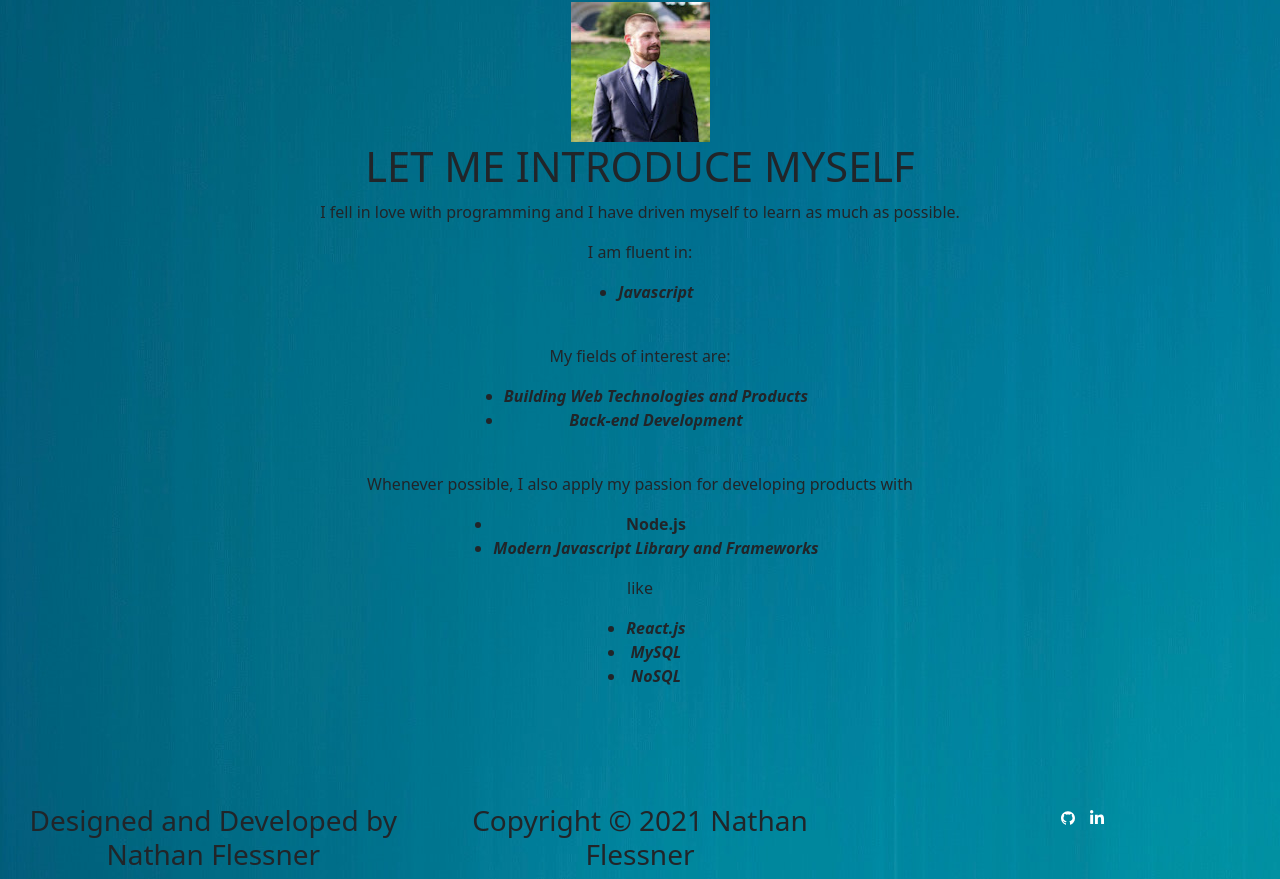
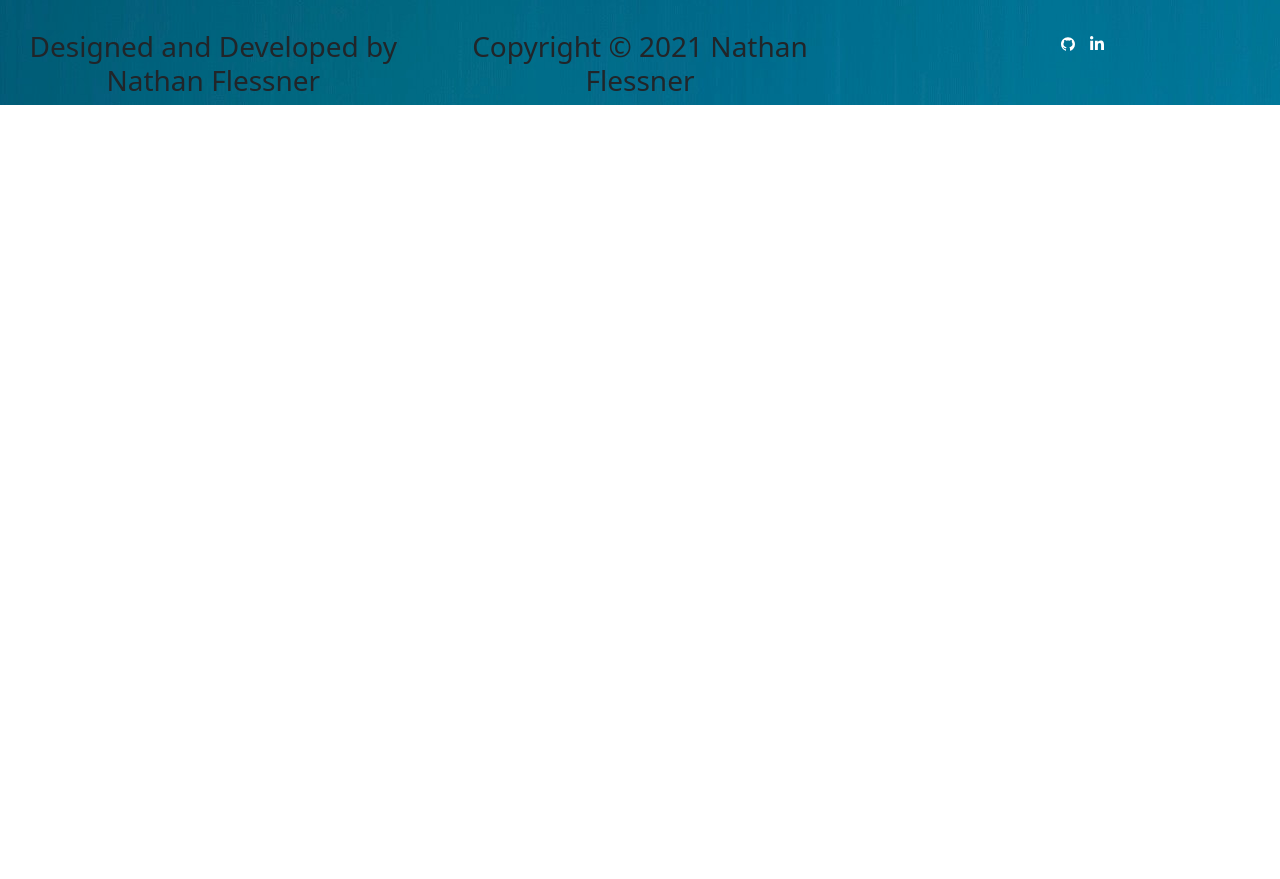
Before and after one commit to SirNathanJF/this-is-nate, a React (Create React App) app: page / in a window 1280 px wide. Shown: the part 738-1617 px from the top of the page. After the commit the page ends 843 px from the top, so only its background shows below. Built offline with nearby package versions, Linux system fonts and the light colour scheme.

Commit message:
moved about me section and edited sizing on home page

```diff
--- a/src/components/views/Home.js
+++ b/src/components/views/Home.js
@@ -3,7 +3,6 @@ import React from "react";
 // Relative imports.
 import Typewrite from "./Typewrite";
 import coder from "../../Assets/coder.svg";
-import headshot from "../../Assets/headshot.jpg";
 
 export default function Home() {
   return (
@@ -35,74 +34,6 @@ export default function Home() {
         {/* Hero image of coder */}
         <img src={coder} alt="coder at desk" className="img-fluid" />
       </div>
-      {/* Picture of me */}
-      <img src={headshot} className="img-fluid" alt="avatar" />
-      {/* Introduction | header */}
-      <h2 style={{ fontSize: "2.6em" }}>
-        LET ME <span className="purple">INTRODUCE</span> MYSELF
-      </h2>
-
-      {/* Introduction | description */}
-      <p>
-        I fell in love with programming and I have driven myself to learn as much
-        as possible.
-      </p>
-      <p>I am fluent in:</p>
-      <ul>
-        <li>
-          <i>
-            <b className="purple"> Javascript</b>
-          </i>
-        </li>
-      </ul>
-      <p><br></br>My fields of interest are:</p>
-      <ul>
-        <li>
-          <i>
-            <b className="purple">Building Web Technologies and Products </b>
-          </i>
-        </li>
-        <li>
-          <i>
-            <b>
-              Back-end Development
-            </b>
-          </i>
-        </li>
-      </ul>
-      <p><br></br>
-        Whenever possible, I also apply my passion for developing products with
-      </p>
-      <ul>
-        <li>
-          <b className="purple">Node.js</b>
-        </li>
-        <li>
-          <i>
-            <b className="purple">Modern Javascript Library and Frameworks</b>
-          </i>
-        </li>
-      </ul>
-      <p>like</p>
-      <ul>
-        <li>
-          <i>
-            <b className="purple">React.js</b>
-          </i>
-        </li>
-        <li>
-          <i>
-            <b className="purple">MySQL</b>
-          </i>
-        </li>
-        <li>
-          <i>
-            <b className="purple">NoSQL</b>
-          </i>
-        </li>
-      </ul>
-
-
     </section>
   );
 }
--- a/src/index.css
+++ b/src/index.css
@@ -123,6 +123,7 @@ code {
   align-items: center;
   display: flex;
   flex-direction: column;
+  height: 100vh;
 }
 
 .home {
@@ -131,6 +132,7 @@ code {
   flex-direction: column;
   padding: 20px 20px 100px;
   width: 100%;
+  height: 96vh;
 }
 
 .hero {
```
Also changed, not shown: src/components/views/About.js (+66 -0 lines).
